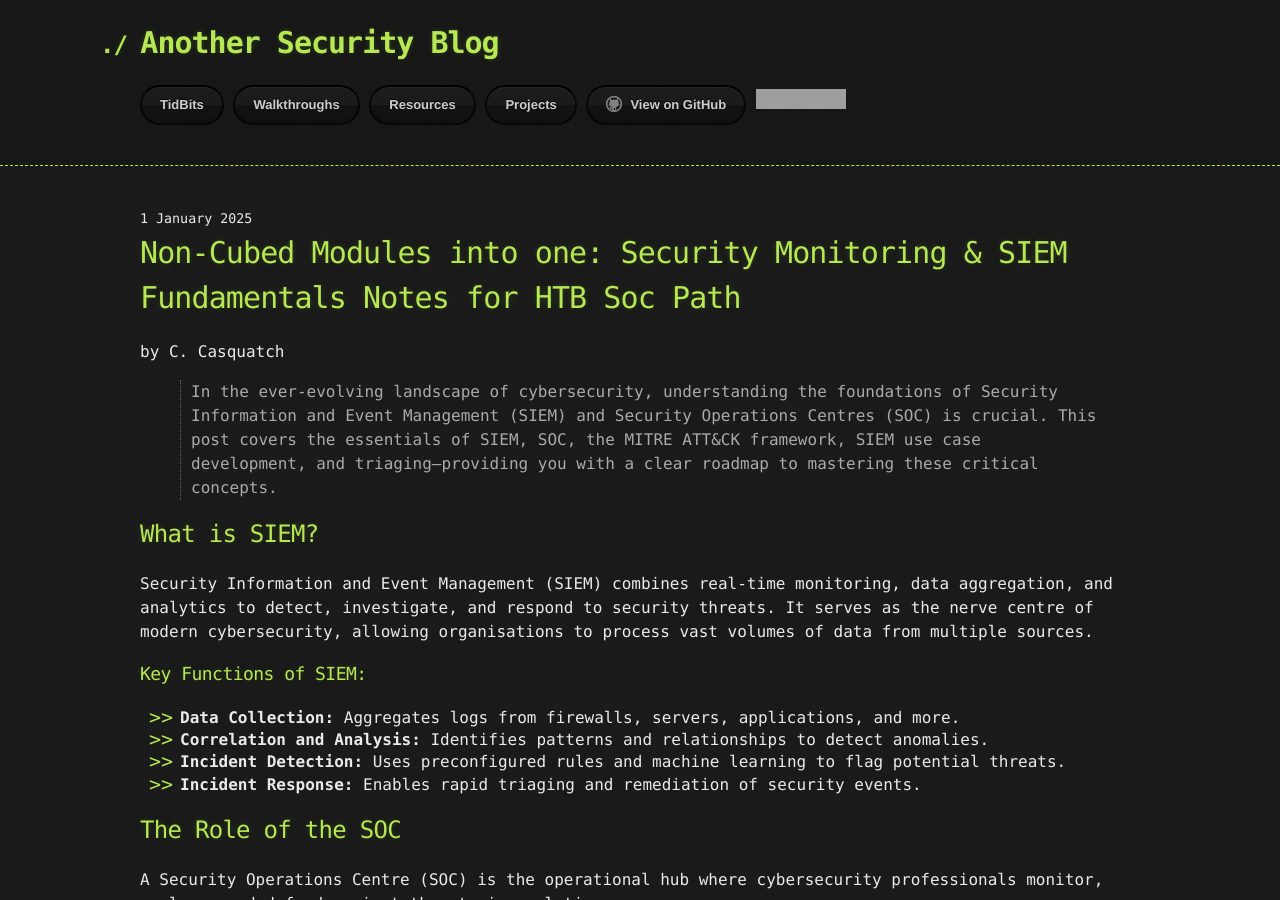
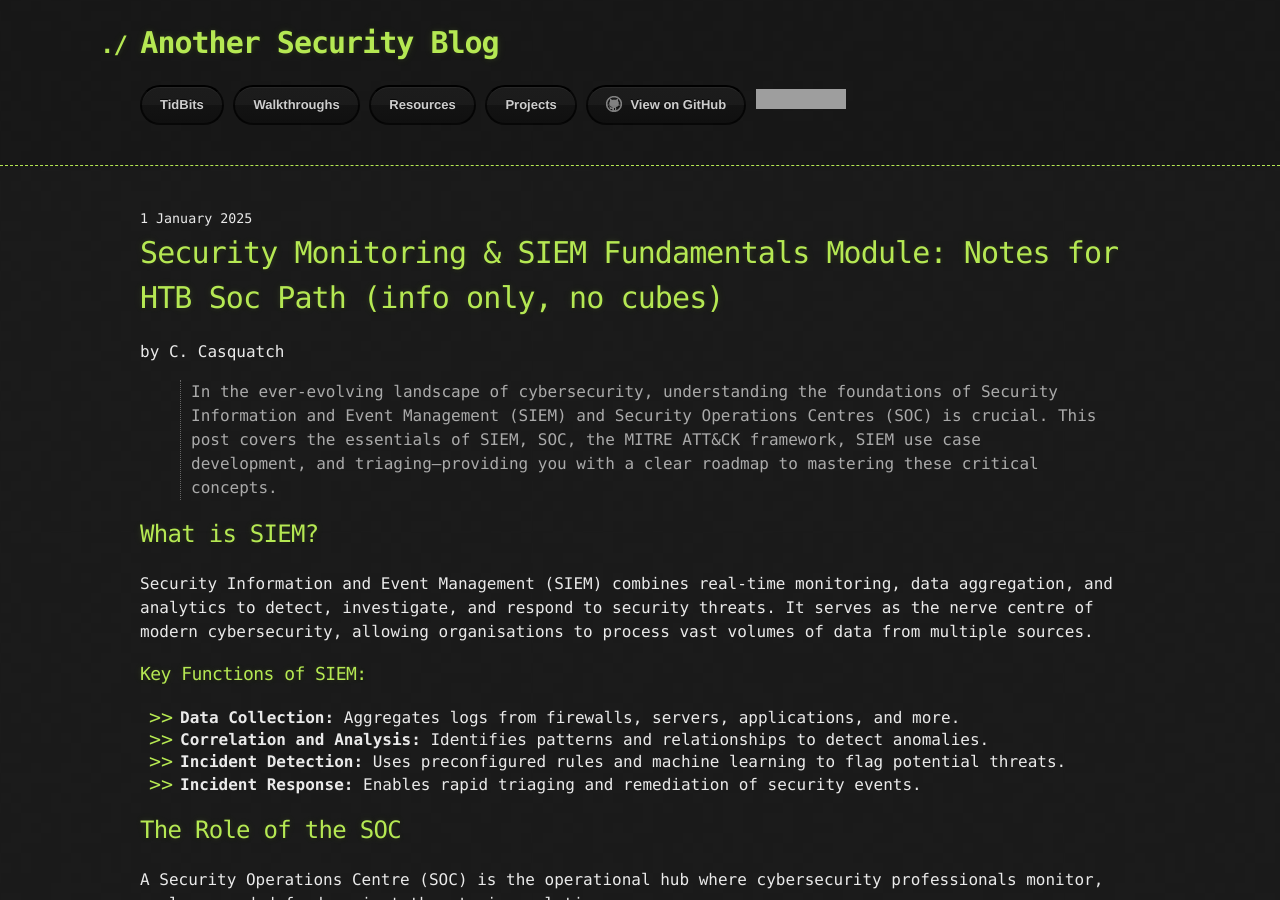
Before and after one commit to CyberCasquatch/cybercasquatch.github.io, a Jekyll site: the page built from _posts/Walkthroughs/2025-01-01-SecMon&SIEMFundamentals-HTB.markdown, in a window 1280 px wide and 900 px high. Built offline with Jekyll 4.4.1, drawn with Linux system fonts in a browser that asks for light colours; the repository's description, which GitHub fills in, is left out; grey boxes are pictures that could not be loaded.

Commit message:
Update 2025-01-01-SecMon&SIEMFundamentals-HTB.markdown

```diff
--- a/_posts/Walkthroughs/2025-01-01-SecMon&SIEMFundamentals-HTB.markdown
+++ b/_posts/Walkthroughs/2025-01-01-SecMon&SIEMFundamentals-HTB.markdown
@@ -1,6 +1,6 @@
 ---
 layout: post
-title:  "Non-Cubed Modules into one: Security Monitoring & SIEM Fundamentals Notes for HTB Soc Path"
+title:  "Security Monitoring & SIEM Fundamentals Module: Notes for HTB Soc Path (info only, no cubes)"
 date: 2025-01-01
 author: C. Casquatch
 comments: false
```
